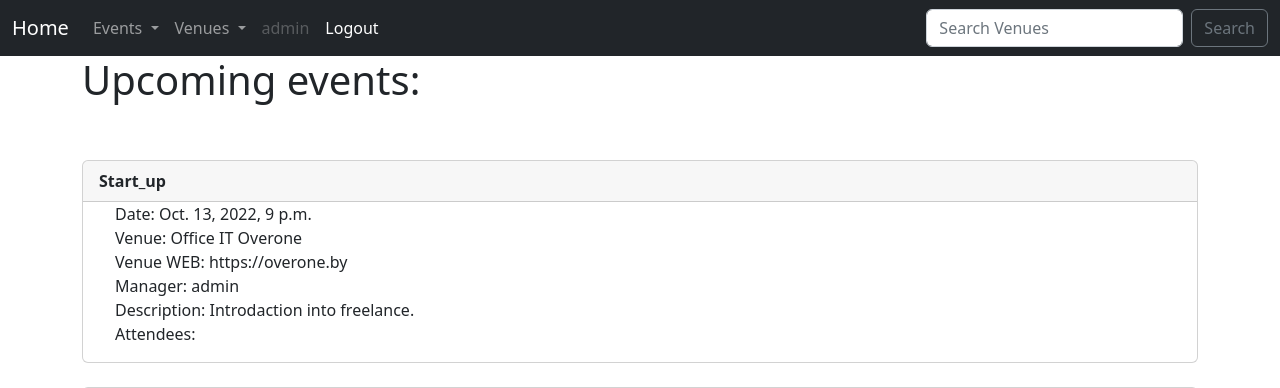
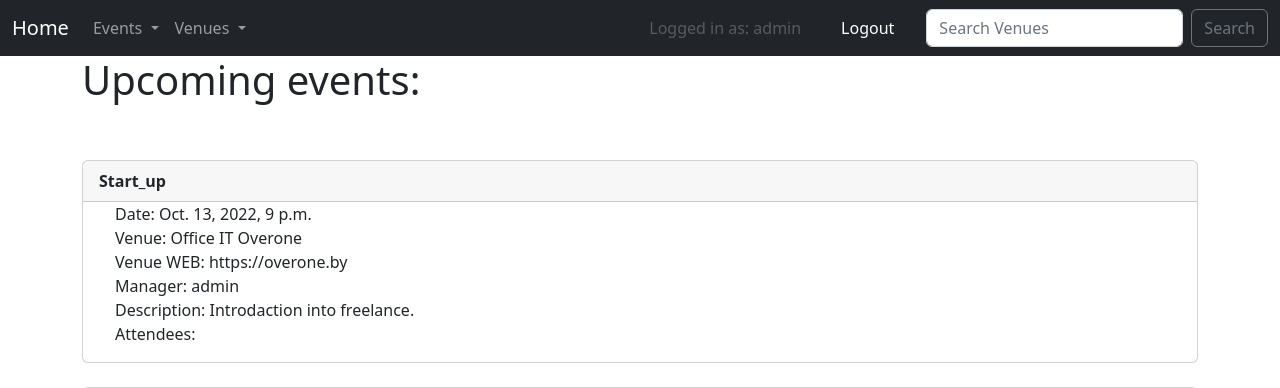
Before and after one commit to dzmitryi-lazarchyk/project_django, a Django app: page / in a window 1280 px wide. Shown: the top 388 px of the page. Run offline with Django 4.2, Linux system fonts and the light colour scheme; a user stored in the database is signed in; data comes from the database, SQL or seed files in the repository; both versions use the stored data as it was after the commit.

Commit message:
Navbar's elements spasing

```diff
--- a/viseversa/events/templates/events/navbar.html
+++ b/viseversa/events/templates/events/navbar.html
@@ -1,5 +1,5 @@
 <nav class="navbar navbar-expand-lg navbar-dark bg-dark" xmlns="http://www.w3.org/1999/html">
-  <div class="container-fluid ">
+  <div class="container-fluid">
     <a class="navbar-brand" href="{% url 'home' %}">Home</a>
     <button class="navbar-toggler" type="button" data-bs-toggle="collapse" data-bs-target="#navbarSupportedContent" aria-controls="navbarSupportedContent" aria-expanded="false" aria-label="Toggle navigation">
       <span class="navbar-toggler-icon"></span>
@@ -24,16 +24,15 @@
             <li><a class="dropdown-item" aria-current="page" href="{% url 'add-venue' %}">Add venue</a></li>
           </ul>
         </li>
+      </ul>
+      <ul class="navbar-nav ml-auto">
       {% if  user.is_authenticated %}
-        <div class="d-flex justify-content-center">
-        <li class="nav-item ">
-          <a class="nav-link disabled">{{ user }}</a>
+          <li class="nav-item">
+            <a class="nav-link disabled">Logged in as: {{ user }}</a>
           </li>
-
-        <li class="nav-item">
+          <li class="nav-item px-4">
             <a class="nav-link active" aria-current="page" href="{% url 'logout' %}">Logout</a>
           </li>
-        </div>
       {% else %}
           <li class="nav-item">
             <a class="nav-link active" aria-current="page" href="{% url 'register' %}">Register</a>
@@ -44,13 +43,17 @@
       {% endif %}
       </ul>
 
-      <form class="d-flex " role="search" method="POST"
+
+      <ul class="navbar-nav ml-auto">
+      <form class="d-flex" role="search" method="POST"
             action="{% url 'search-venues' %}">
         {% csrf_token %}
+
 
         <input class="form-control me-2" type="search" placeholder="Search Venues" aria-label="Search" name="searched">
         <button class="btn btn-outline-secondary" type="submit">Search</button>
       </form>
+      </ul>
     </div>
   </div>
 </nav>
```
Also changed, not shown: viseversa/db.sqlite3. Lines whose indentation alone changed are shown as unchanged.
